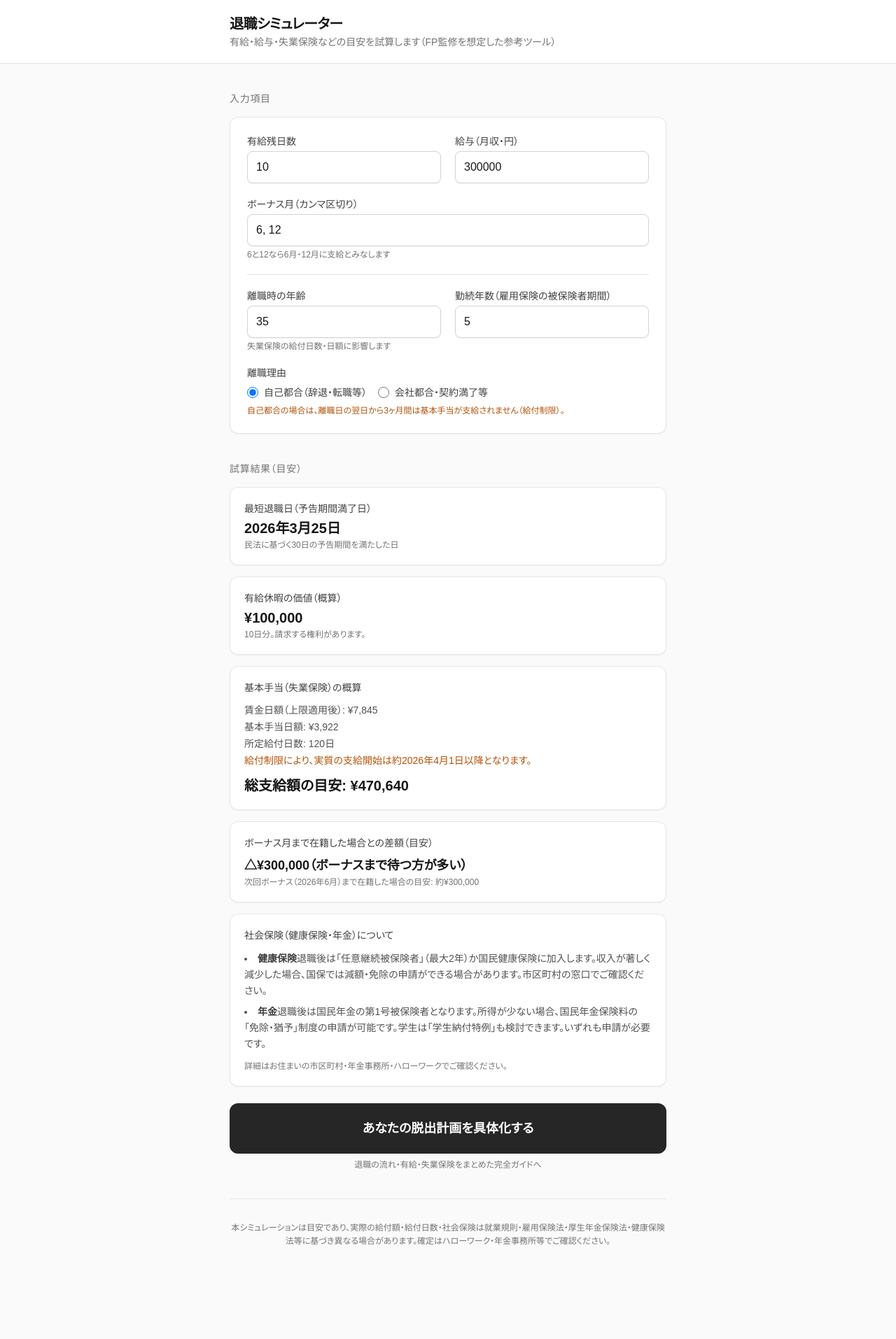
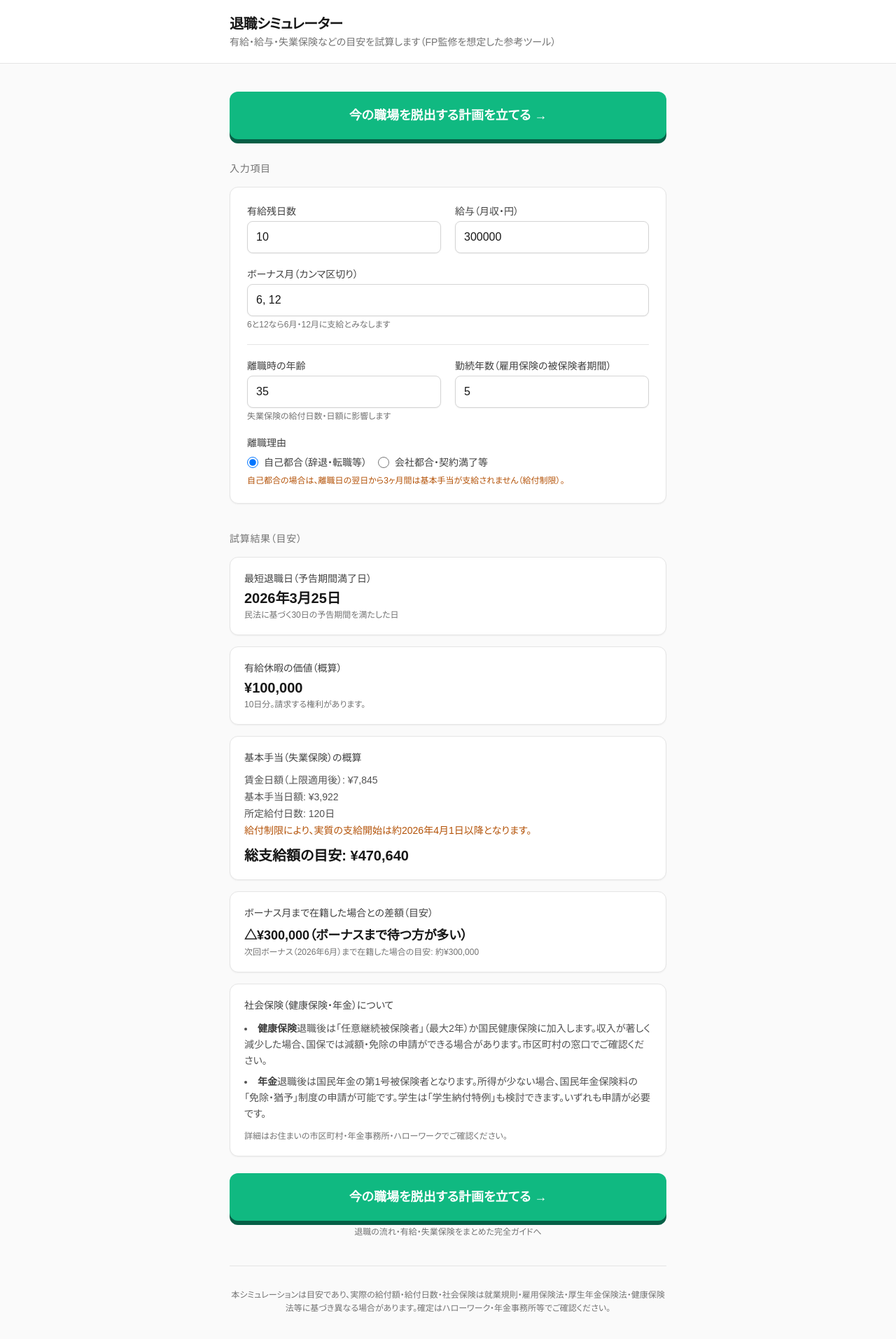
Before and after one commit to ksite24-blip/retirement-simulator, a Next.js app: page / in a window 1280 px wide. Shown: the top 1914 px of the page at 70% size. Before the commit the page ends 1825 px from the top, so only its background shows below. Built offline with nearby package versions, Linux system fonts and the light colour scheme.

Commit message:
CTAボタンを緑3Dに変更・シミュレーター上下に2つ配置

```diff
--- a/src/app/page.tsx
+++ b/src/app/page.tsx
@@ -209,6 +209,17 @@ export default function TaishokuSimulatorPage() {
       </header>
 
       <div className="mx-auto max-w-2xl px-4 py-8 sm:px-6 sm:py-10">
+
+        {/* 上部CTA */}
+        <div className="mb-8">
+          <Link
+            href="/guide"
+            className="flex w-full items-center justify-center gap-2 rounded-xl bg-emerald-500 px-6 py-4 text-base font-bold text-white shadow-[0_6px_0_#065f46] transition-all active:translate-y-1 active:shadow-[0_2px_0_#065f46] hover:bg-emerald-400 focus:outline-none focus:ring-2 focus:ring-emerald-400 focus:ring-offset-2 sm:py-5 sm:text-lg"
+          >
+            今の職場を脱出する計画を立てる →
+          </Link>
+        </div>
+
         {/* 入力セクション */}
         <section className="mb-10">
           <h2 className="mb-4 text-sm font-medium uppercase tracking-wider text-neutral-500">
@@ -407,9 +418,9 @@ export default function TaishokuSimulatorPage() {
             <div className="pt-2">
               <Link
                 href="/guide"
-                className="flex w-full items-center justify-center gap-2 rounded-xl border-2 border-neutral-800 bg-neutral-800 px-6 py-4 text-base font-semibold text-white shadow-sm transition hover:bg-neutral-700 focus:outline-none focus:ring-2 focus:ring-neutral-500 focus:ring-offset-2 sm:py-5 sm:text-lg"
+                className="flex w-full items-center justify-center gap-2 rounded-xl bg-emerald-500 px-6 py-4 text-base font-bold text-white shadow-[0_6px_0_#065f46] transition-all active:translate-y-1 active:shadow-[0_2px_0_#065f46] hover:bg-emerald-400 focus:outline-none focus:ring-2 focus:ring-emerald-400 focus:ring-offset-2 sm:py-5 sm:text-lg"
               >
-                あなたの脱出計画を具体化する
+                今の職場を脱出する計画を立てる →
               </Link>
               <p className="mt-2 text-center text-xs text-neutral-500">
                 退職の流れ・有給・失業保険をまとめた完全ガイドへ
```
